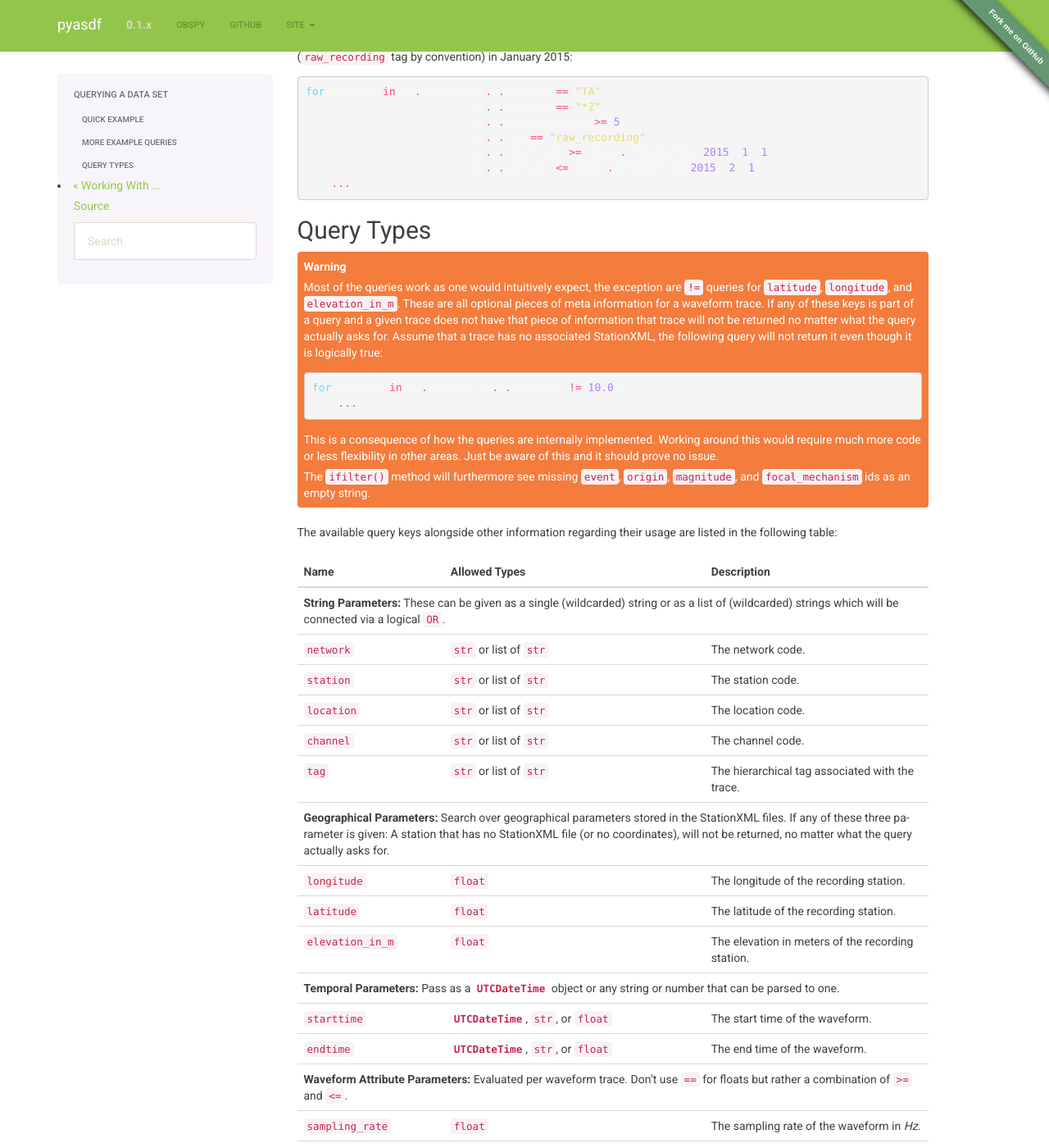
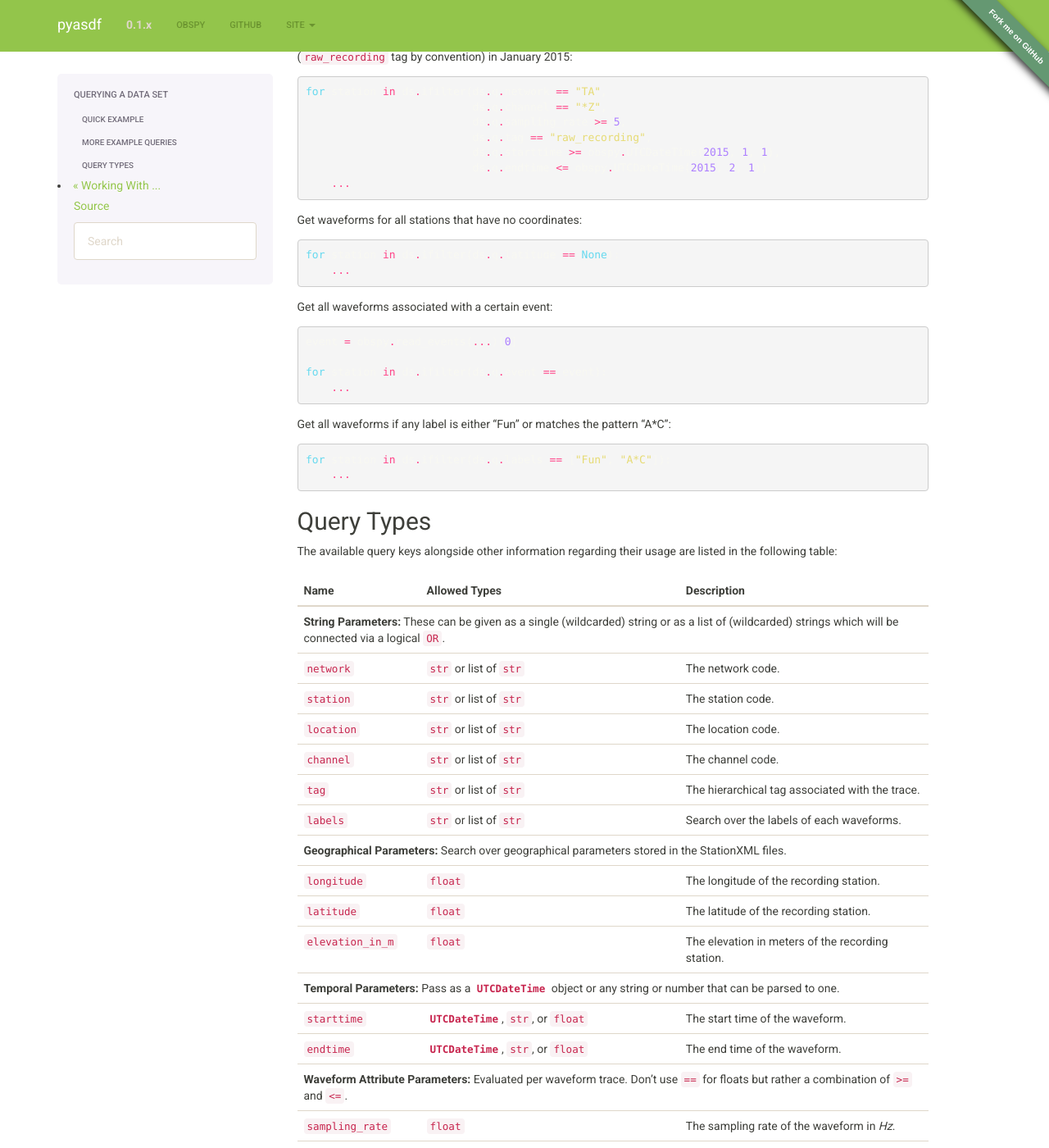
Before and after one commit to SeismicData/pyasdf, a Sphinx documentation site: the page built from doc/querying_data.rst, in a window 1280 px wide and 1400 px high, scrolled down 1440 px. Shown: the whole window at 82% size. Built offline with Sphinx 7.4.7, drawn with Linux system fonts in a browser that asks for light colours; some of the changed text lies outside the part shown.

Commit message:
Better documentation for the available queries.

```diff
--- a/doc/querying_data.rst
+++ b/doc/querying_data.rst
@@ -112,36 +112,35 @@ January 2015:
         ...
 
 
+Get waveforms for all stations that have no coordinates:
+
+.. code-block:: python
+
+    for station in ds.ifilter(ds.q.latitude == None):
+        ...
+
+
+Get all waveforms associated with a certain event:
+
+.. code-block:: python
+
+    event = obspy.read_events(...)[0]
+
+    for station in ds.ifilter(ds.q.event == event):
+        ...
+
+
+Get all waveforms if any label is either "Fun" or matches the pattern "A*C":
+
+
+.. code-block:: python
+
+    for station in ds.ifilter(ds.q.labels == ["Fun", "A*C"]):
+        ...
+
+
 Query Types
 -----------
-
-
-.. warning::
-
-    Most of the queries work as one would intuitively expect, the exception are
-    ``!=`` queries for ``latitude``, ``longitude``, and  ``elevation_in_m``.
-    These are all optional pieces of meta information for a waveform trace. If
-    any of these keys is part of a query and a given trace does not have that
-    piece of information that trace will not be returned no matter what the
-    query actually asks for. Assume that a trace has no associated StationXML,
-    the following query will not return it even though it is logically true:
-
-    .. code-block:: python
-
-        for station in ds.ifilter(ds.q.latitude != 10.0):
-            ...
-
-    This is a consequence of how the queries are internally implemented.
-    Working around this would require much more code or less flexibility in
-    other areas. Just be aware of this and it should prove no issue.
-
-    The ``ifilter()`` method will furthermore see missing ``event``, ``origin``,
-    ``magnitude``, and ``focal_mechanism`` ids as an empty string.
-
-
-.. raw:: html
-
-    <div style="height:10px"></div>
 
 The available query keys alongside other information regarding their usage are
 listed in the following table:
@@ -166,9 +165,10 @@ listed in the following table:
 +---------------------+----------------------------------------------------------------------+-----------------------------------------------------------------------------------+
 | ``tag``             | ``str`` or list of ``str``                                           | The hierarchical tag associated with the trace.                                   |
 +---------------------+----------------------------------------------------------------------+-----------------------------------------------------------------------------------+
+| ``labels``          | ``str`` or list of ``str``                                           | Search over the labels of each waveforms.                                         |
++---------------------+----------------------------------------------------------------------+-----------------------------------------------------------------------------------+
 | **Geographical Parameters:**                                                                                                                                                   |
-| Search over geographical parameters stored in the StationXML files. If any of these three parameter is given: A station that has no StationXML file (or no coordinates),       |
-| will not be returned, no matter what the query actually asks for.                                                                                                              |
+| Search over geographical parameters stored in the StationXML files.                                                                                                            |
 +---------------------+----------------------------------------------------------------------+-----------------------------------------------------------------------------------+
 | ``longitude``       | ``float``                                                            | The longitude of the recording station.                                           |
 +---------------------+----------------------------------------------------------------------+-----------------------------------------------------------------------------------+
@@ -191,8 +191,7 @@ listed in the following table:
 | ``npts``            | ``int``                                                              | The number of samples of the waveform.                                            |
 +---------------------+----------------------------------------------------------------------+-----------------------------------------------------------------------------------+
 | **Event Relation Parameters:**                                                                                                                                                 |
-| If a trace does not have any of these, the ``ifilter()`` method will see it as though it is an empty string. **These are not wildcarded** as ``?`` and                         |
-| ``*`` are perfectly valid URL components and most IDs are URLs.                                                                                                                |
+| These are not wildcarded as ``?`` and ``*`` are perfectly valid URL components and most IDs are URLs.                                                                          |
 +---------------------+----------------------------------------------------------------------+-----------------------------------------------------------------------------------+
 | ``event``           | :class:`~obspy.core.event.Event`,                                    | The event associated with the waveform.                                           |
 |                     | :class:`~obspy.core.event.ResourceIdentifier`, or ``str``            |                                                                                   |
```
